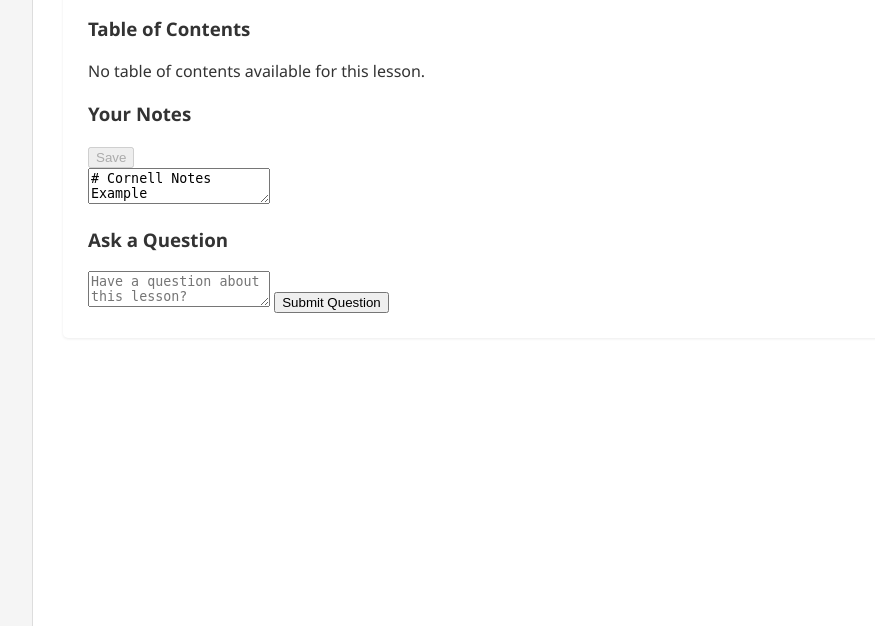
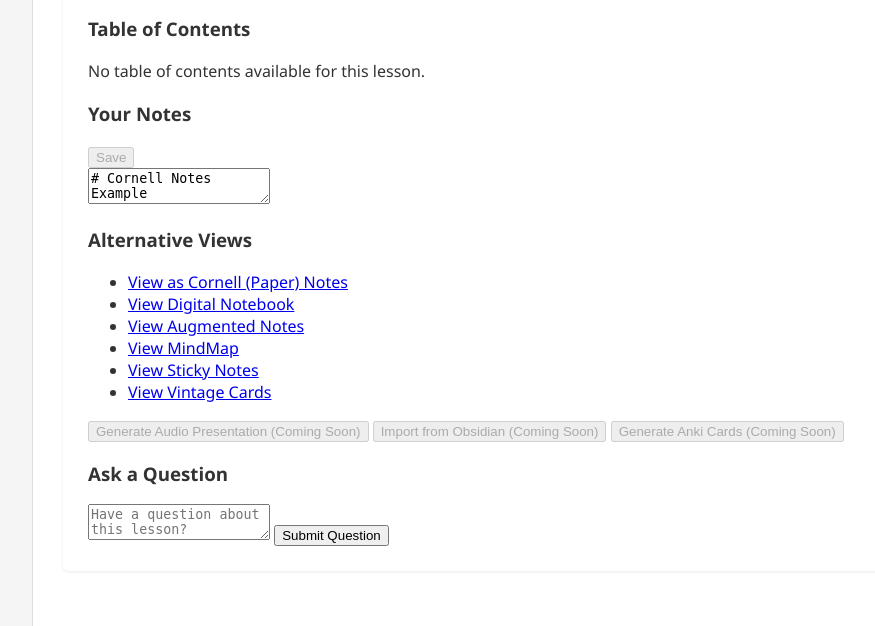
Before and after one commit to darren277/autodidact, a Flask app: page /view_lesson/1 in a window 1280 px wide. Shown: the part 741-1367 px from the top of the page, without its empty margins (217-1092 px from the left). Run offline with Flask 3, Linux system fonts and the light colour scheme; some libraries are stand-ins or nearby versions.

Commit message:
Added links to alternate notes styles and a few buttons to be implemented in the near future.

```diff
--- a/templates/lessons/view.html
+++ b/templates/lessons/view.html
@@ -222,6 +222,20 @@
                           placeholder="Take notes as you learn...">{{ user_notes }}</textarea>
 
                 <div class="notes-status" id="notes-status"></div>
+
+                <h3>Alternative Views</h3>
+                <ul>
+                    <li><a href="{{ url_for('cornell_notes', notes_id=lesson.id) }}">View as Cornell (Paper) Notes</a></li>
+                    <li><a href="{{ url_for('digital_notebook', notes_id=lesson.id) }}">View Digital Notebook</a></li>
+                    <li><a href="{{ url_for('augmented', notes_id=lesson.id) }}">View Augmented Notes</a></li>
+                    <li><a href="{{ url_for('mindmap', notes_id=lesson.id) }}">View MindMap</a></li>
+                    <li><a href="{{ url_for('stickynotes', notes_id=lesson.id) }}">View Sticky Notes</a></li>
+                    <li><a href="{{ url_for('vintage_cards', notes_id=lesson.id) }}">View Vintage Cards</a></li>
+                </ul>
+
+                <button type="button" id="generate-audio-presentation" class="btn-small btn-outline" disabled>Generate Audio Presentation (Coming Soon)</button>
+                <button type="button" id="import-from-obsidian" class="btn-small btn-outline" disabled>Import from Obsidian (Coming Soon)</button>
+                <button type="button" id="generate-anki-cards" class="btn-small btn-outline" disabled>Generate Anki Cards (Coming Soon)</button>
             </div>
 
             <div class="sidebar-card">
```
